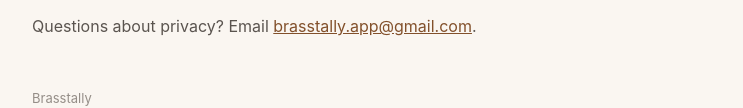
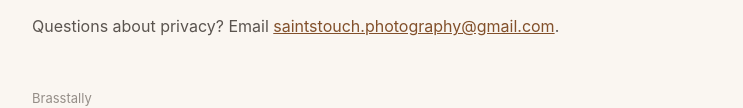
Before and after one commit to saintredog/brasstally-legal, a plain HTML site: page privacy.html in a window 1280 px wide. Shown: the part 1757-1865 px from the top of the page, without its empty margins (268-1011 px from the left). Drawn offline with Linux system fonts and the light colour scheme.

Commit message:
Use existing photography contact address

```diff
--- a/privacy.html
+++ b/privacy.html
@@ -115,7 +115,7 @@
   <h2>Contact</h2>
   <p>
     Questions about privacy? Email
-    <a href="mailto:brasstally.app@gmail.com">brasstally.app@gmail.com</a>.
+    <a href="mailto:saintstouch.photography@gmail.com">saintstouch.photography@gmail.com</a>.
   </p>
 
   <footer>Brasstally</footer>
```
